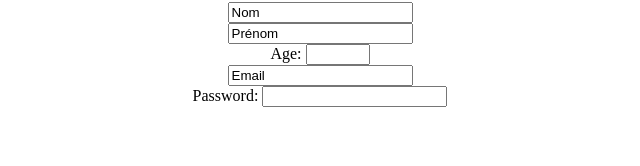
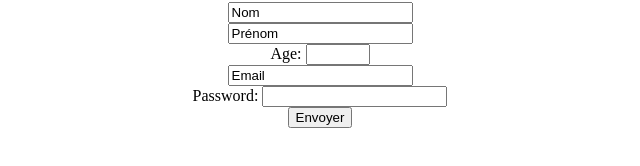
Before and after one commit to LaurieClu/projet-ticketing, a plain HTML site: page form_user.html in a window 1280 px wide. Shown: the part 160-326 px from the top of the page, without its empty margins (320-960 px from the left). Drawn offline with Linux system fonts and the light colour scheme.

Commit message:
Ajout du bouton envoyer

```diff
--- a/form_user.html
+++ b/form_user.html
@@ -31,6 +31,10 @@
                 <input type="password" id="user-password" name="user-password">
             </form>
 
+            <form>
+                <input type="submit" value="Envoyer">
+              </form>
+
         </center>
     </body>
 </html>
```
